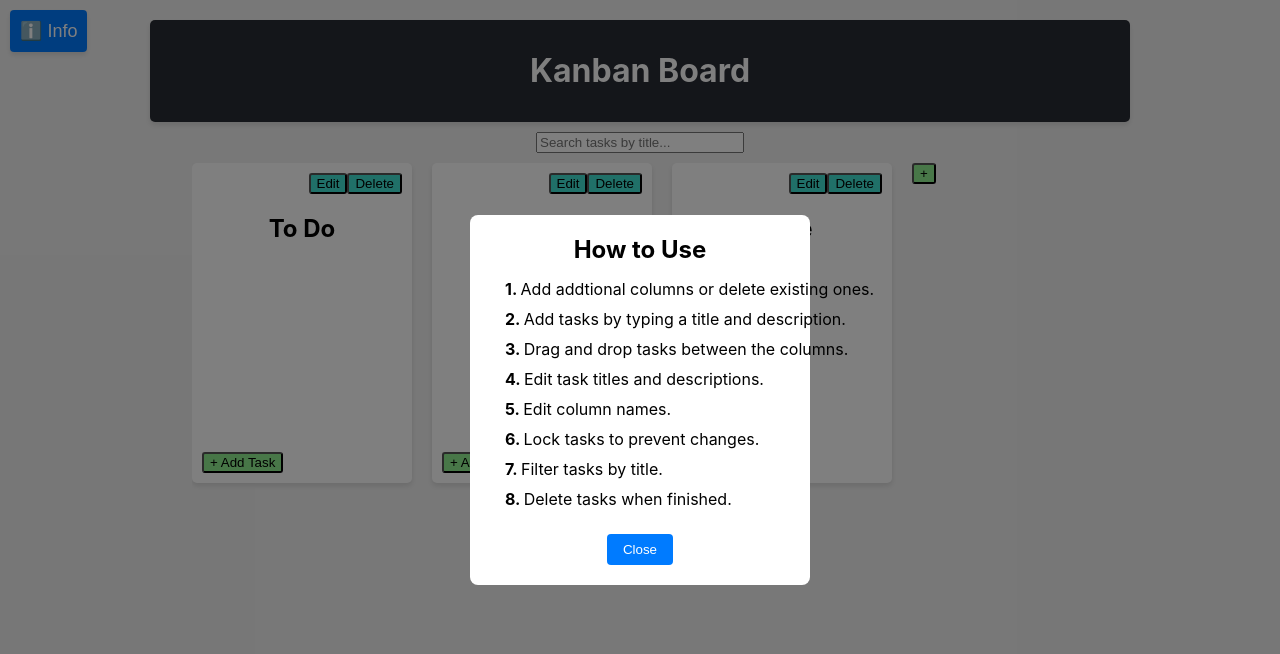
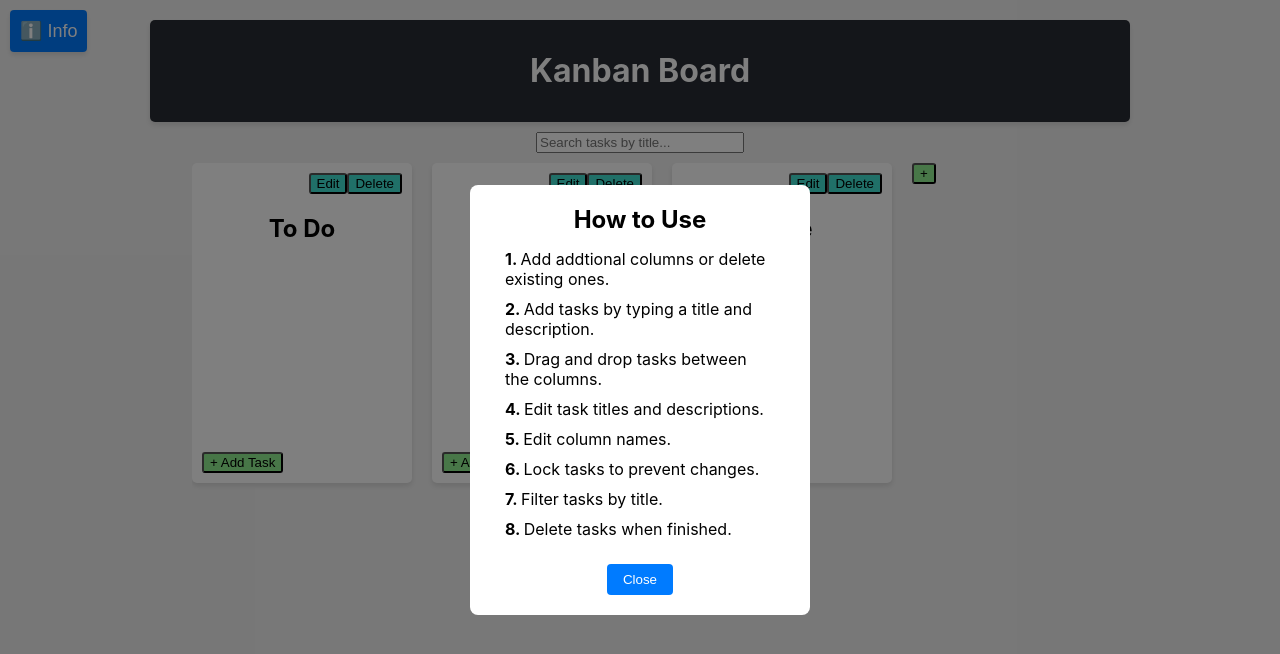
Before and after one commit to vquijano12/my-kanban-board, a React (Create React App) app in the folder kanban-board/: page / in a window 1280 px wide. Both pictures are taken after a click on the button "ℹ️ Info". Shown: the top 654 px of the page. Built offline with nearby package versions, Linux system fonts and the light colour scheme.

Commit message:
fix: prevent text overflow in Info Modal messages
- Added `white-space: normal` to `.info-modal-message` in InfoModal.css to ensure long text wraps properly within the modal.

```diff
--- a/kanban-board/src/styles/InfoModal.css
+++ b/kanban-board/src/styles/InfoModal.css
@@ -49,6 +49,7 @@
 .info-modal-message {
   margin-bottom: 10px;
   font-size: 16px;
+  white-space: normal;
 }
 
 .info-modal-message-number {
```
